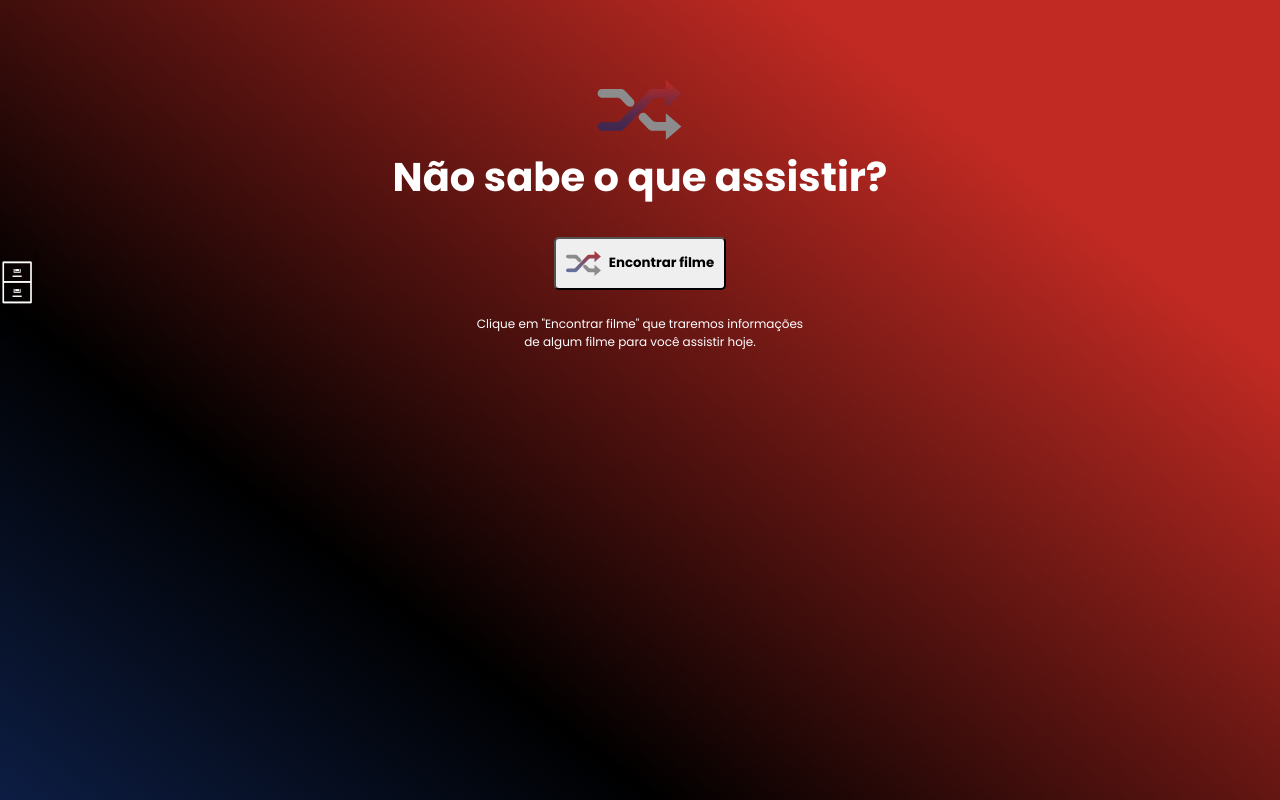
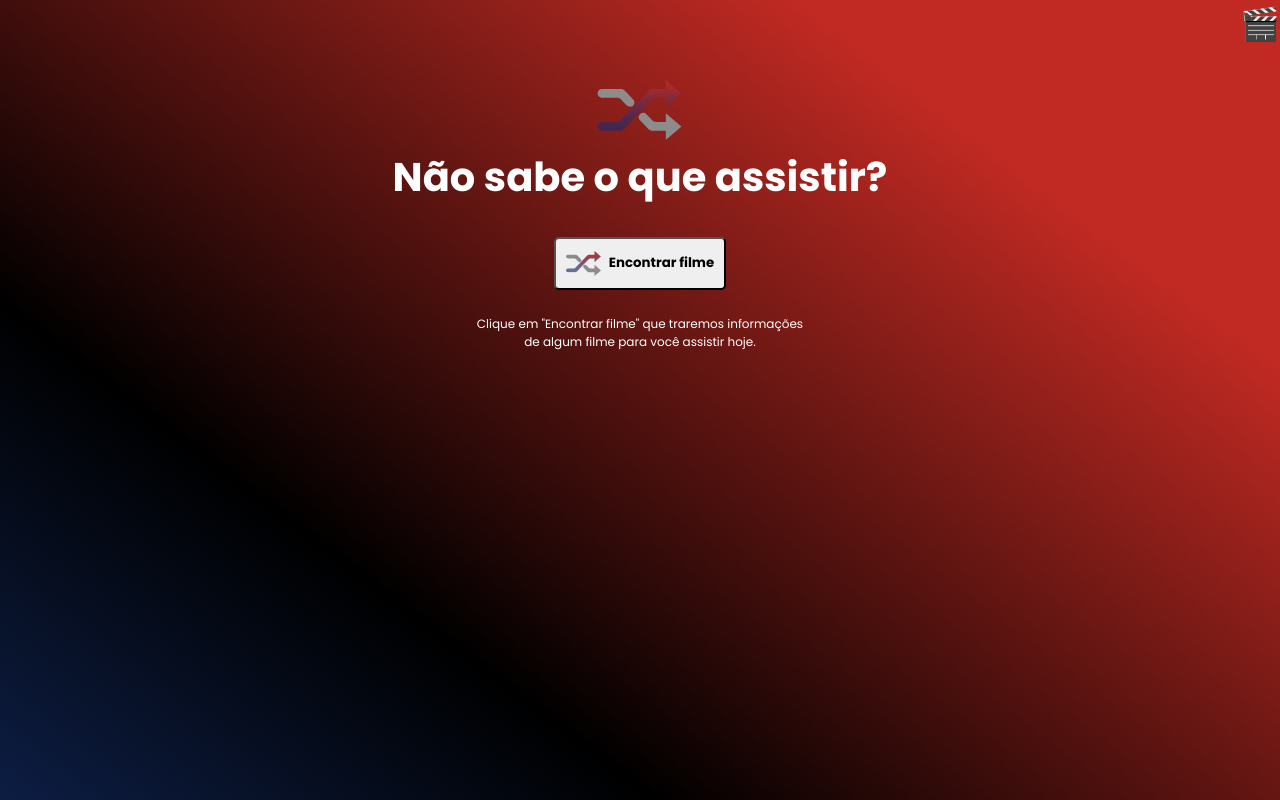
Before and after one commit to LuanC14/Rocketflix, a website with bundled scripts: page index.html in a window 1280 px wide. Built offline with nearby package versions, Linux system fonts and the light colour scheme.

Commit message:
Edit icon

```diff
--- a/index.html
+++ b/index.html
@@ -24,7 +24,7 @@
     </div>
 
     <div>
-      <button class="save-button"><img src="" alt="">&#128452;</button>
+      <button class="save-button"><img src="" alt="">🎬</button>
     </div>
 
     <header>
--- a/styles.css
+++ b/styles.css
@@ -25,7 +25,7 @@ body {
   z-index: 2;
   background: rgba(0, 0, 0, 0.9);
   background-repeat: repeat;
-  bottom: -400px;
+  bottom: -100px;
 
   display: grid;
   place-content: center;
@@ -80,13 +80,12 @@ li p {
   background: none;
   border: none;
   cursor: pointer;
-  box-shadow: 2px 2px 3px 0px rgba(0, 0, 0, 0.45);
 
   position: absolute;
   z-index: 3;
-  top:250px;
-  left: 0;
-  font-size: 48px;
+  top:0;
+  right: 0;
+  font-size: 32px;
   color: white;
 }
 
```
